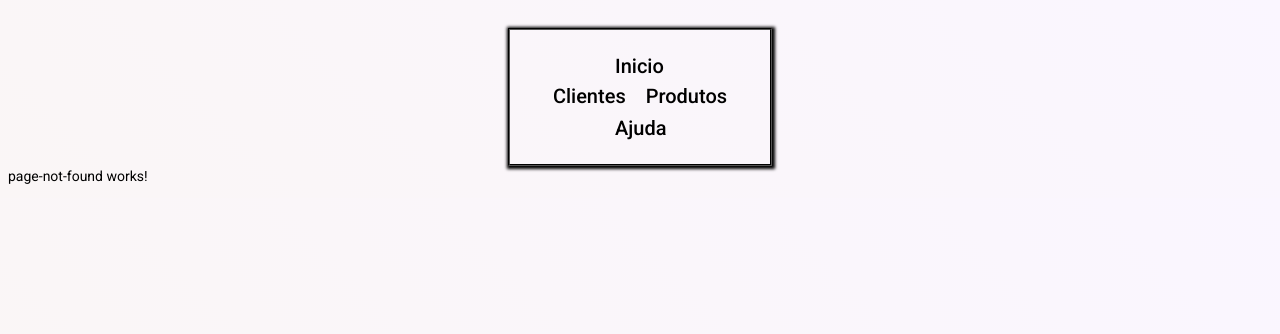
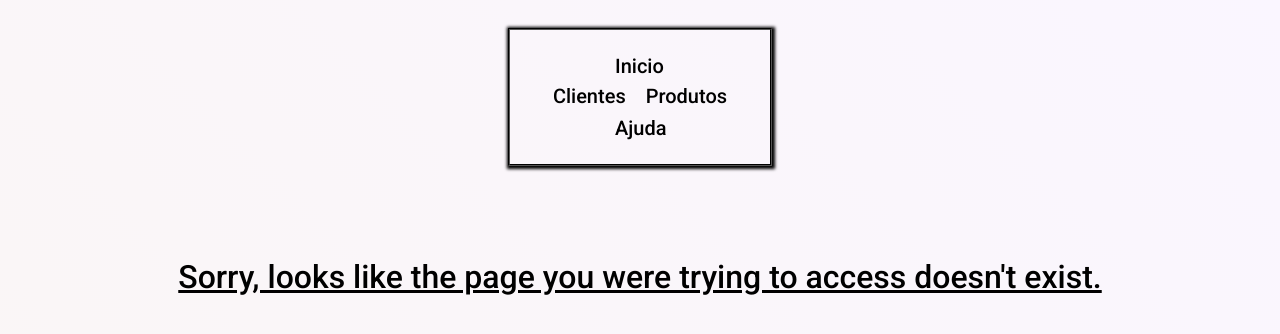
Before and after one commit to guilherme-michalach/angular-till-wednesday, an Angular app: page /1 in a window 1280 px wide. Shown: the top 334 px of the page. Built offline with nearby package versions, Linux system fonts and the light colour scheme.

Commit message:
changing text and style of page not found

```diff
--- a/src/app/core/components/page-not-found/page-not-found.component.css
+++ b/src/app/core/components/page-not-found/page-not-found.component.css
@@ -0,0 +1,13 @@
+p {
+    margin-top: 8%;
+    margin-bottom: 12%;
+    font-size: 32px;
+    font-weight: 500;
+    text-decoration: underline;
+}
+
+div {
+    margin-left: auto;
+    margin-right: auto;
+    text-align: center;
+}
--- a/src/app/core/components/page-not-found/page-not-found.component.html
+++ b/src/app/core/components/page-not-found/page-not-found.component.html
@@ -1 +1,3 @@
-<p>page-not-found works!</p>
+<div>
+    <p (click)="goToStart()">Sorry, looks like the page you were trying to access doesn't exist.</p>
+</div>
--- a/src/app/core/components/page-not-found/page-not-found.component.ts
+++ b/src/app/core/components/page-not-found/page-not-found.component.ts
@@ -1,4 +1,5 @@
 import { Component, OnInit } from '@angular/core';
+import { ActivatedRoute, Router } from '@angular/router';
 
 @Component({
   selector: 'app-page-not-found',
@@ -7,9 +8,13 @@ import { Component, OnInit } from '@angular/core';
 })
 export class PageNotFoundComponent implements OnInit {
 
-  constructor() { }
+  constructor(private router: Router, private activatedRoute: ActivatedRoute) { }
 
   ngOnInit(): void {
   }
 
+  goToStart() {
+    this.router.navigate(['home']);
+  }
+
 }
--- a/src/app/features/features-routing.module.ts
+++ b/src/app/features/features-routing.module.ts
@@ -21,12 +21,14 @@ const routes: Routes = [
     loadChildren: async () =>
       import('./person/person.module').then((m) => m.PersonModule),
   },
-  {
-    path: 'addresses',
-    canActivate: [GuardsGuard],
-    loadChildren: async () =>
-      import('./address/address.module').then((m) => m.AddressModule),
-  },
+  // {
+  //   path: 'addresses',
+  //   canActivate: [GuardsGuard],
+  //   loadChildren: async () =>
+  //     import('./address/address.module').then((m) => m.AddressModule),
+  // },
+
+  // Rota desativada para desenvolver em outro momento
   {
     path: 'products',
     canActivate: [GuardsGuard],
--- a/src/app/features/person/list/list.component.ts
+++ b/src/app/features/person/list/list.component.ts
@@ -7,10 +7,7 @@ import { PeopleService } from 'src/app/core/services/people/people.service';
   styleUrls: ['./list.component.css']
 })
 export class ListComponent implements OnInit {
-  headers: string[] = ['id', 'name', 'age', 'email', 'phone', 'address'];
-
-  // headers: string[] = ['id', 'name', 'age', 'email', 'phone', 'address', 'options'];
-
+  headers: string[] = ['id', 'name', 'age', 'email', 'phone', 'city'];
 
   constructor(private peopleService: PeopleService) { }
 
--- a/src/app/shared/list/list.component.css
+++ b/src/app/shared/list/list.component.css
@@ -59,7 +59,6 @@ body {
   margin: 0;
   margin-left: auto;
   margin-right: auto;
-  padding-right: 50px;
 }
 
 .mat-header-cell {
@@ -84,5 +83,4 @@ td.mat-footer-cell:first-of-type {
   font-weight: 500;
   font-size: 16px;
   padding: 8px;
-  margin-right: 50px;
 }
```
